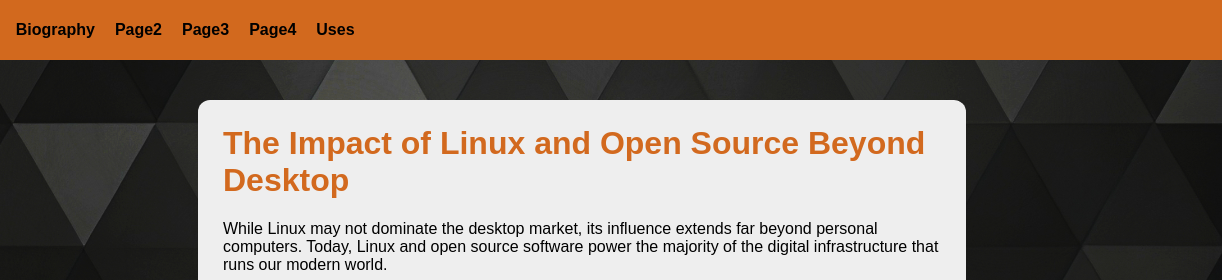
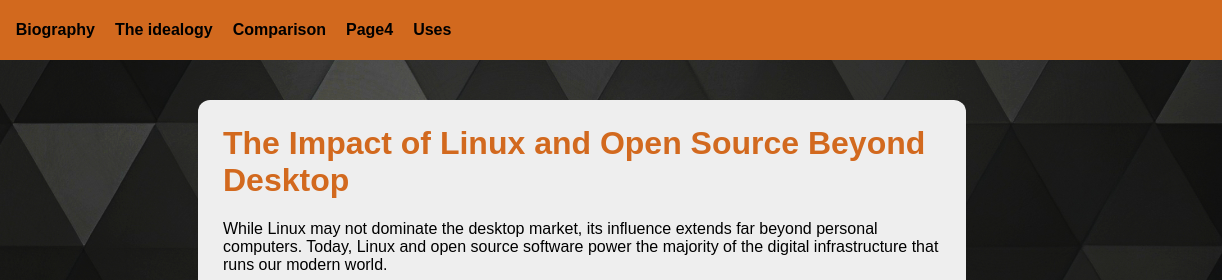
Before and after one commit to Davide-Scr/Compito-Inglese, a plain HTML site: page page5.html in a window 1280 px wide. Shown: the top 280 px of the page, 58-1280 px from the left. Drawn offline with Linux system fonts and the light colour scheme.

Commit message:
Update page5.html

```diff
--- a/page5.html
+++ b/page5.html
@@ -151,8 +151,8 @@
         </a>
         <ul>
             <li><a href="page1.html">Biography</a></li>
-            <li><a href="page2.html">Page2</a></li>
-            <li><a href="page3.html">Page3</a></li>
+            <li><a href="page2.html">The idealogy</a></li>
+            <li><a href="page3.html">Comparison</a></li>
             <li><a href="page4.html">Page4</a></li>
             <li><a href="page5.html">Uses</a></li>
         </ul>
```
